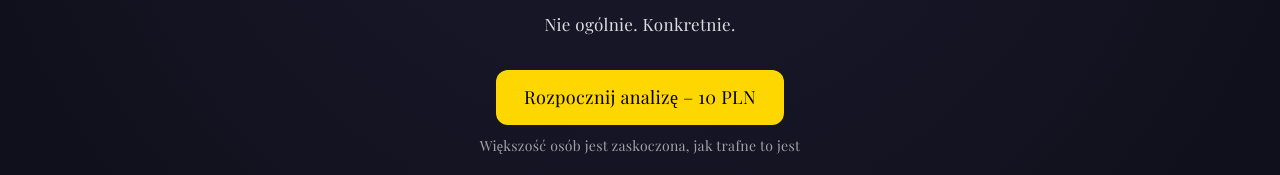
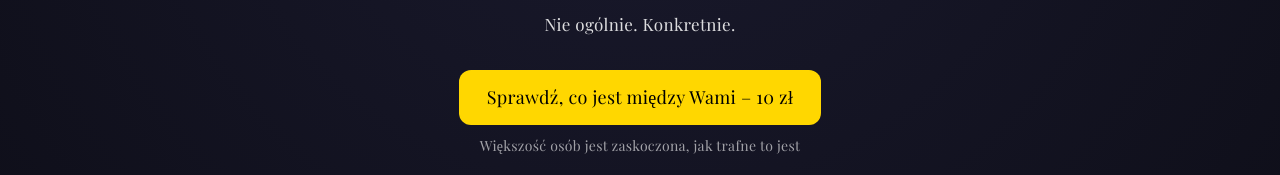
Before and after one commit to lineroacm-code/sekret-losu, a Next.js app: page /numerologia in a window 1280 px wide. Shown: the part 720-895 px from the top of the page. Built offline with nearby package versions, Linux system fonts and the light colour scheme.

Commit message:
update landing

```diff
--- a/app/numerologia/page.tsx
+++ b/app/numerologia/page.tsx
@@ -291,7 +291,7 @@ if (sessionId) {
       e.currentTarget.style.transform = "scale(1)";
     }}
   >
-    Rozpocznij analizę – 10 PLN
+    Sprawdź, co jest między Wami – 10 zł
   </button>
 
   <div style={{ marginTop: 10, opacity: 0.6, fontSize: 14, textAlign: "center" }}>
```
